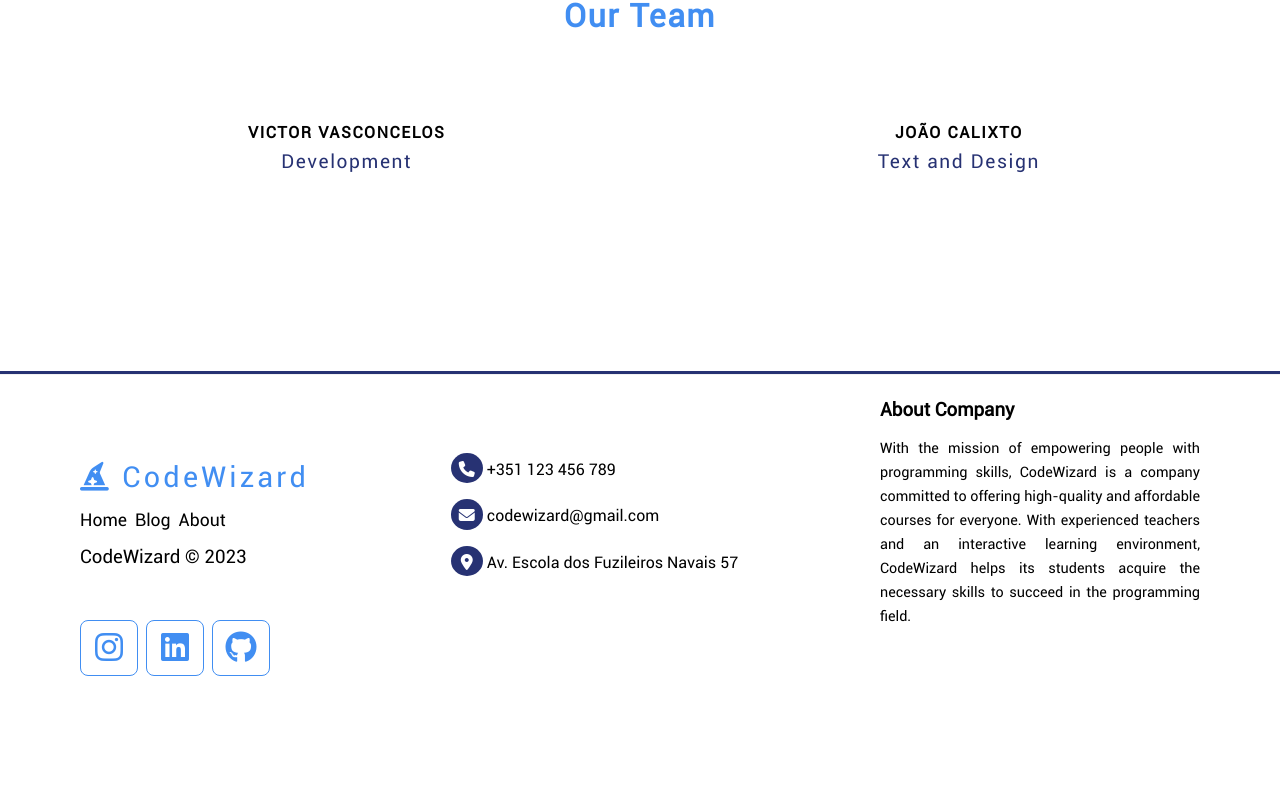
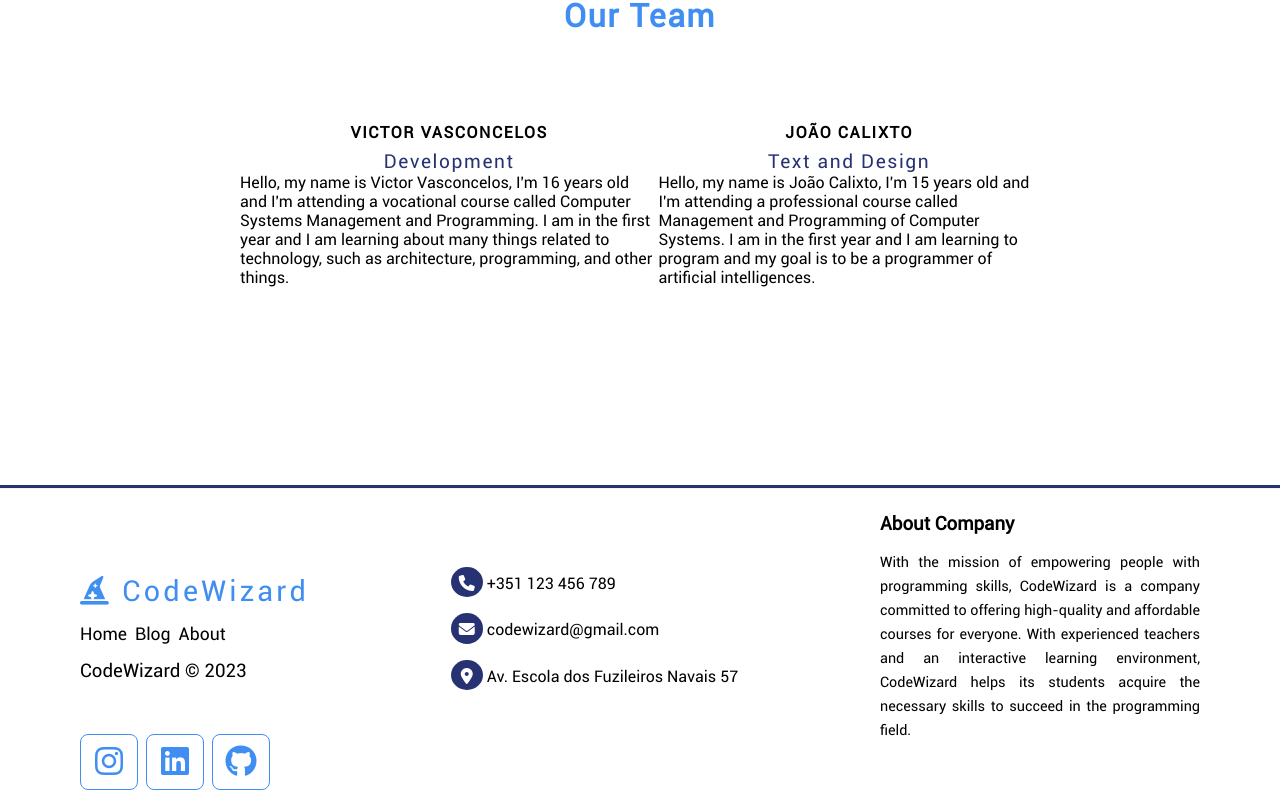
Before and after one commit to Victorceloss/code-wizard, a React (Vite) app in the folder frontend/: page /about in a window 1280 px wide. Shown: the part 976-1781 px from the top of the page. Before the commit the page ends 1667 px from the top, so only its background shows below. Built offline with nearby package versions, Linux system fonts and the light colour scheme.

Commit message:
:sparkles: feat: Adding new elements to About.jsx

```diff
--- a/frontend/src/pages/about.jsx
+++ b/frontend/src/pages/about.jsx
@@ -44,10 +44,23 @@ const About = () => {
           <div className="about-team-member">
             <h3 className="team-member-name">Victor Vasconcelos</h3>
             <h2 className="team-member-function">Development</h2>
+            <p className="team-member-description">
+              Hello, my name is Victor Vasconcelos, I'm 16 years old and I'm
+              attending a vocational course called Computer Systems Management
+              and Programming. I am in the first year and I am learning about
+              many things related to technology, such as architecture,
+              programming, and other things.
+            </p>
           </div>
           <div className="about-team-member">
             <h3 className="team-member-name">João Calixto</h3>
             <h2 className="team-member-function">Text and Design</h2>
+            <p className="team-member-description">
+              Hello, my name is João Calixto, I'm 15 years old and I'm attending a
+              professional course called Management and Programming of Computer Systems.
+              I am in the first year and I am learning to program and my goal is to be a
+              programmer of artificial intelligences.
+            </p>
           </div>
         </div>
       </section>
```
